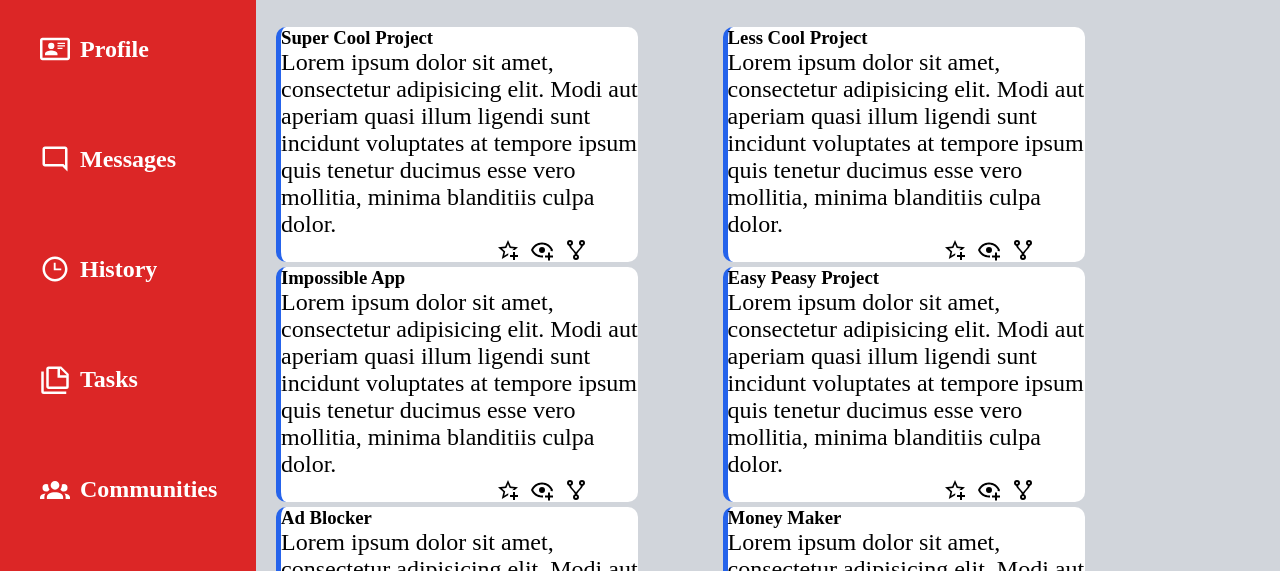
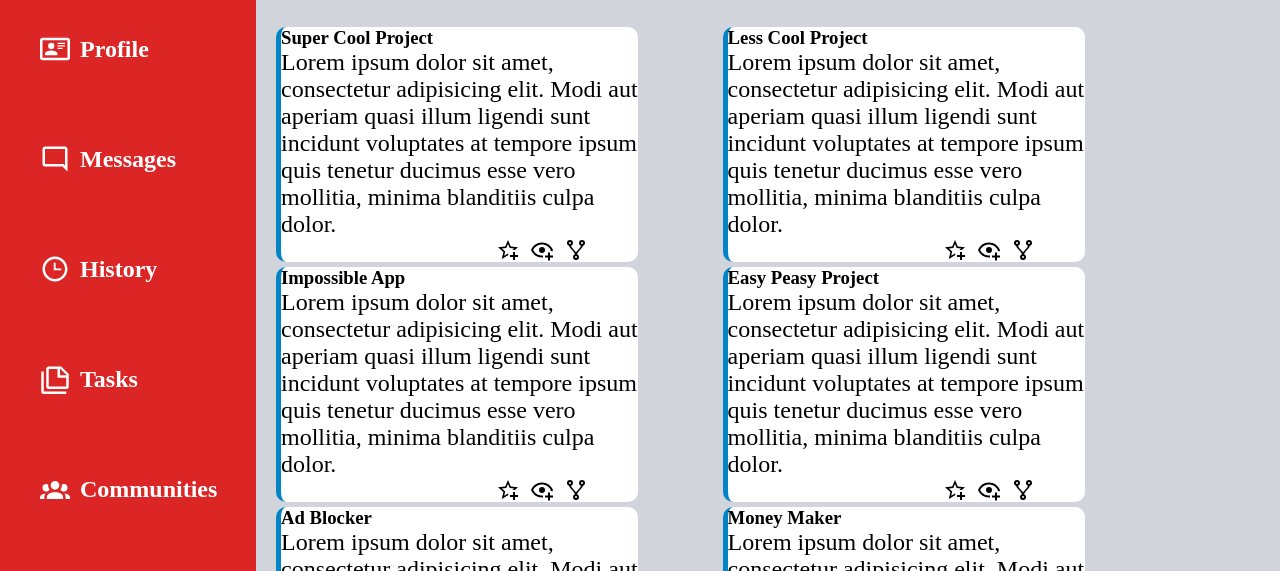
Before and after one commit to EvanO3/Admin_Dashboard, a plain HTML site: page index.html in a window 1280 px wide. Shown: the part 200-771 px from the top of the page. Drawn offline with Linux system fonts and the light colour scheme.

Commit message:
added different colour to side of cards

```diff
--- a/style.css
+++ b/style.css
@@ -173,7 +173,7 @@ gap:5px;
  .card{
     background:white;
   border-radius:10px;
-    border-left:5px solid #2563eb;
+    border-left:5px solid #0284c7;
     width: 80%;
 display:flex;
 flex-direction:column;
```
